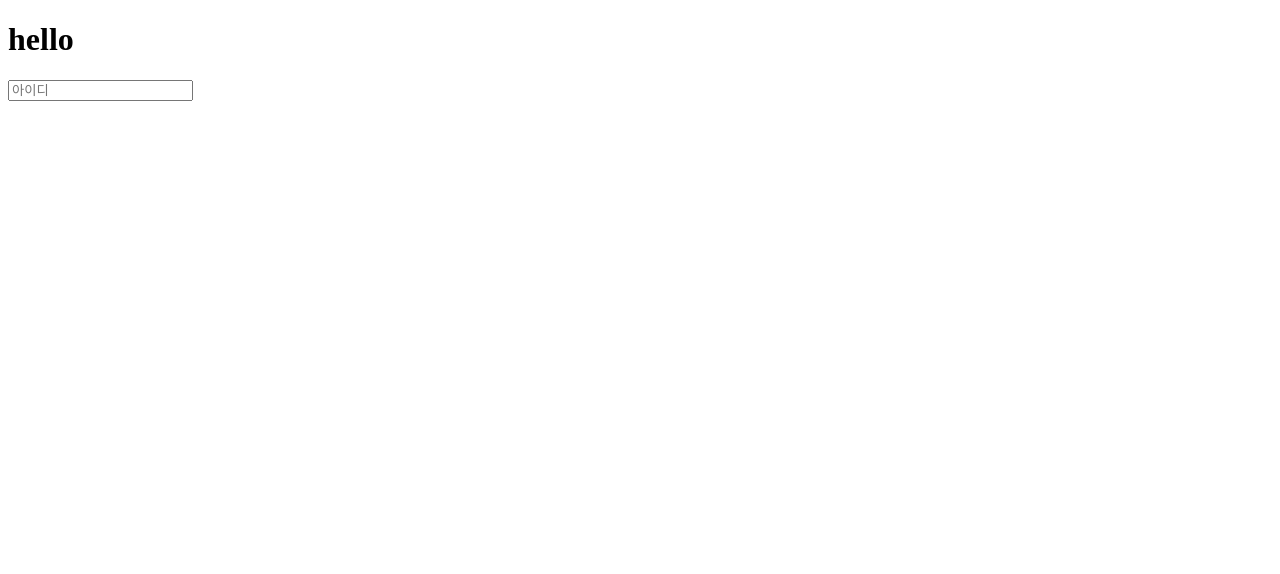
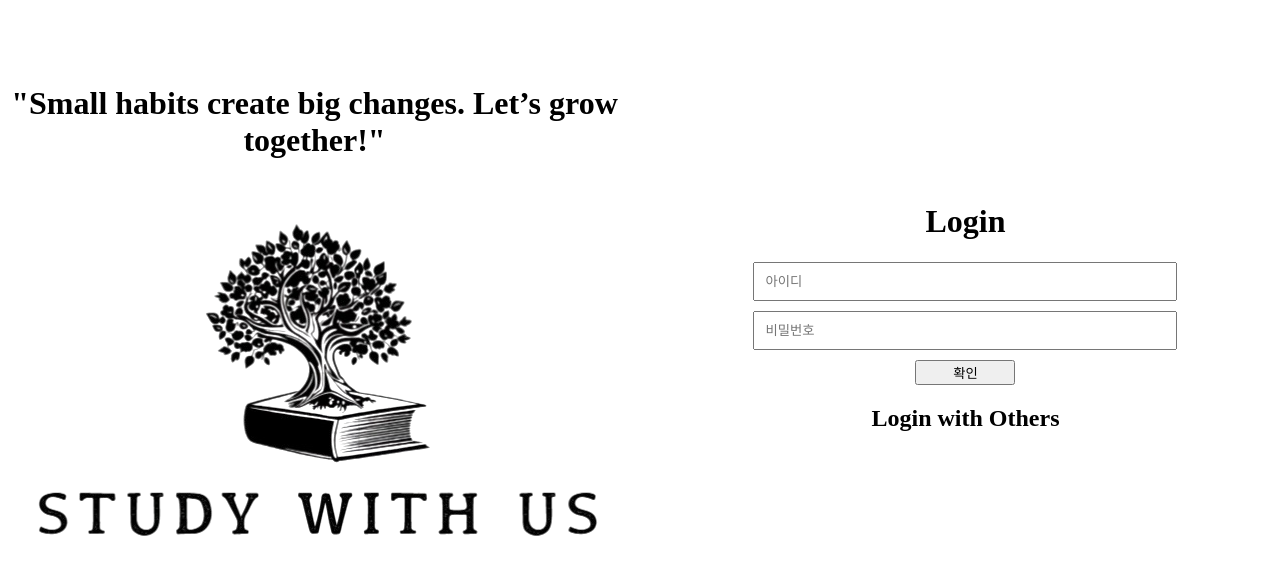
Before and after one commit to SWU-Team/StudyWithUs, a React (Create React App) app in the folder frontend/: page /Login in a window 1280 px wide. Shown: the top 574 px of the page. Built offline with nearby package versions, Linux system fonts and the light colour scheme.

Commit message:
feat. 로그인페이지 프로토타입 생성 #11
- 로고 및 문장 추가
- 로그인 ui 및 아이디, 비밀번호 작성칸 추가

```diff
--- a/frontend/package.json
+++ b/frontend/package.json
@@ -11,6 +11,7 @@
     "jwt-decode": "^4.0.0",
     "react": "^19.0.0",
     "react-dom": "^19.0.0",
+    "react-kakao-login": "^2.1.1",
     "react-router-dom": "^7.4.1",
     "react-scripts": "5.0.1",
     "web-vitals": "^2.1.4"
--- a/frontend/src/Styles/Login.module.css
+++ b/frontend/src/Styles/Login.module.css
@@ -1,9 +1,38 @@
-.App {
+.div {
   display: flex;
-  /* justify-content: center; */
-  /* align-items: center; */
-  padding: 0.375rem 0.75rem;
-  background-color: gray;
-  font-size: 1rem;
-  line-height: 1.5;
+
+  align-items: center;
+  margin-top: 5%;
 }
+
+.left {
+  justify-content: center;
+  text-align: center;
+  width: 50%;
+  height: 100%;
+}
+
+.right {
+  margin-left: 3%;
+  justify-content: center;
+  align-items: center;
+  text-align: center;
+  display: grid;
+
+  width: 50%;
+  height: 100%;
+}
+
+.IDbox {
+  width: 400px;
+  margin-bottom: 10px;
+  padding: 10px;
+}
+.PSbox {
+  width: 400px;
+  margin-bottom: 10px;
+  padding: 10px;
+}
+.ok {
+  width: 100px;
+}
--- a/frontend/src/pages/Login.js
+++ b/frontend/src/pages/Login.js
@@ -1,11 +1,29 @@
 import React, { useState } from "react";
 import styles from "../Styles/Login.module.css";
+import logoImage from "../assets/Study with us Logo.png";
 
 function Login() {
   return (
     <div className={styles.div}>
-      <h1>hello</h1>
-      <input className={styles.IDinput} placeholder="아이디"></input>
+      <div className={styles.left}>
+        <h1>"Small habits create big changes. Let’s grow together!"</h1>
+        <img
+          src={logoImage}
+          alt="Study with us Logo"
+          className={styles.image}
+        />
+      </div>
+      <div className={styles.right}>
+        <h1 className={styles.LoginText}>Login</h1>
+        <input className={styles.IDbox} placeholder="아이디"></input>
+        <input className={styles.PSbox} placeholder="비밀번호"></input>
+        <div>
+          <button className={styles.ok}>확인</button>
+        </div>
+        <div>
+          <h2>Login with Others</h2>
+        </div>
+      </div>
     </div>
   );
 }
```
Also changed, not shown: frontend/src/assets/Study with us Logo.png (added), 1 other file (tests, documents, lock files or other folders).
